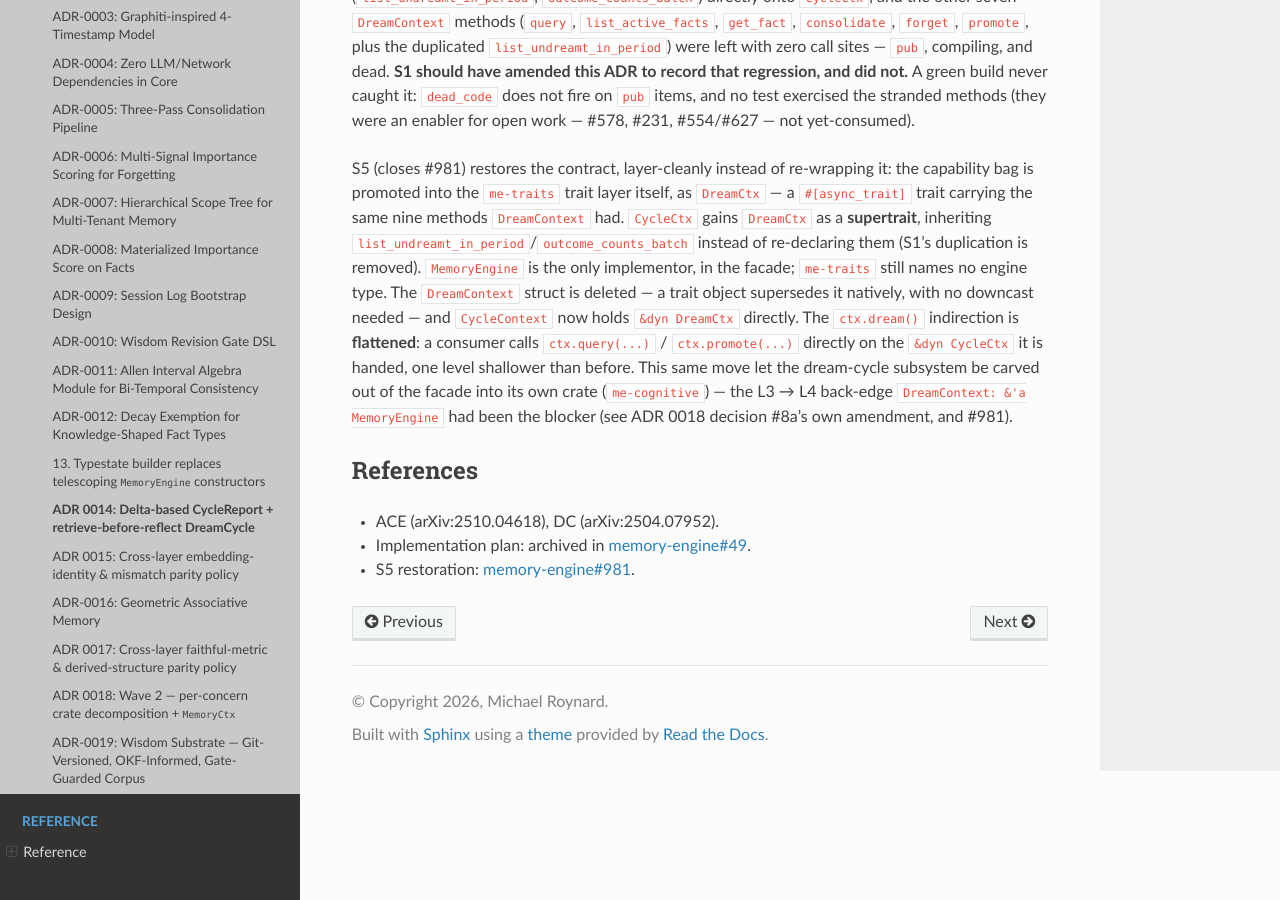
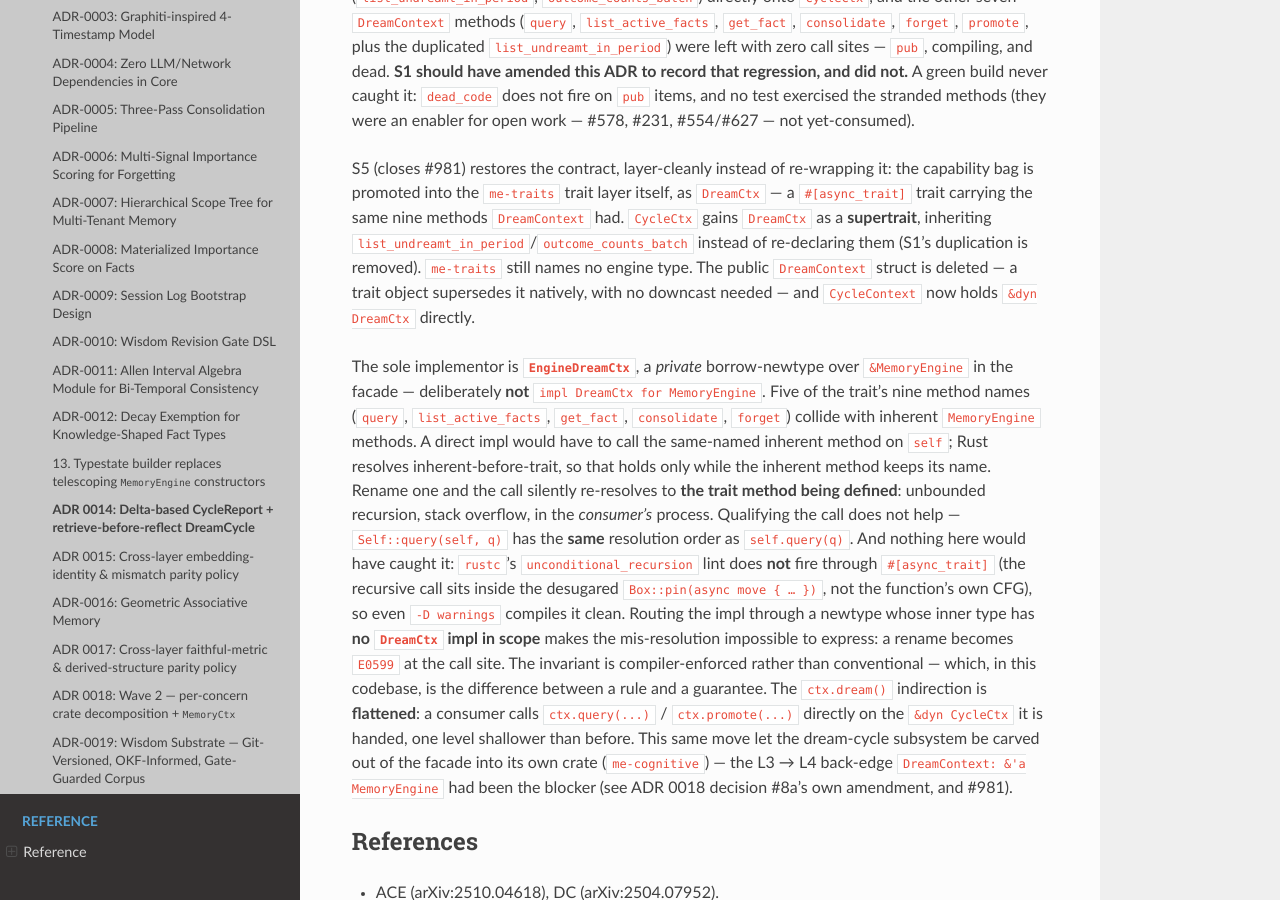
Before and after one commit to dutiona/memory-engine, a Sphinx documentation site: the page built from docs/design/adr/0014-delta-based-cycle-report.md, in a window 1280 px wide and 900 px high, scrolled down 2060 px. Built offline with Sphinx 7.4.7 and the Read the Docs theme 3.1.0, drawn with Linux system fonts in a browser that asks for light colours; pages that are not in the unit, such as notebooks, are missing from menus.

Commit message:
docs(cognitive): record the EngineDreamCtx newtype in ADR-0014's amendment
The amendment said "MemoryEngine is the only implementor" — true when written,
made false by the recursion fix in the previous commit. Records the actual
design and, more importantly, WHY: the five-way name collision between DreamCtx
and MemoryEngine's inherent methods, that Self::-qualification does not guard it
(same resolution order), and that rustc's unconditional_recursion lint does not
fire through #[async_trait] — so no gate in this repo would have caught it.

An ADR that describes an implementor that no longer exists is the exact rot this
slice keeps finding. Amend in the commit that diverges.

```diff
--- a/docs/design/adr/0014-delta-based-cycle-report.md
+++ b/docs/design/adr/0014-delta-based-cycle-report.md
@@ -100,10 +100,27 @@ capability bag is promoted into the `me-traits` trait layer itself, as
 `DreamCtx` — a `#[async_trait]` trait carrying the same nine methods `DreamContext`
 had. `CycleCtx` gains `DreamCtx` as a **supertrait**, inheriting
 `list_undreamt_in_period`/`outcome_counts_batch` instead of re-declaring them (S1's
-duplication is removed). `MemoryEngine` is the only implementor, in the facade;
-`me-traits` still names no engine type. The `DreamContext` struct is deleted — a trait
-object supersedes it natively, with no downcast needed — and `CycleContext` now holds
-`&dyn DreamCtx` directly. The `ctx.dream()` indirection is **flattened**: a consumer
+duplication is removed). `me-traits` still names no engine type. The public
+`DreamContext` struct is deleted — a trait object supersedes it natively, with no
+downcast needed — and `CycleContext` now holds `&dyn DreamCtx` directly.
+
+The sole implementor is **`EngineDreamCtx`**, a *private* borrow-newtype over
+`&MemoryEngine` in the facade — deliberately **not** `impl DreamCtx for MemoryEngine`.
+Five of the trait's nine method names (`query`, `list_active_facts`, `get_fact`,
+`consolidate`, `forget`) collide with inherent `MemoryEngine` methods. A direct impl
+would have to call the same-named inherent method on `self`; Rust resolves
+inherent-before-trait, so that holds only while the inherent method keeps its name.
+Rename one and the call silently re-resolves to **the trait method being defined**:
+unbounded recursion, stack overflow, in the _consumer's_ process. Qualifying the call
+does not help — `Self::query(self, q)` has the **same** resolution order as
+`self.query(q)`. And nothing here would have caught it: `rustc`'s
+`unconditional_recursion` lint does **not** fire through `#[async_trait]` (the recursive
+call sits inside the desugared `Box::pin(async move { … })`, not the function's own
+CFG), so even `-D warnings` compiles it clean. Routing the impl through a newtype whose
+inner type has **no `DreamCtx` impl in scope** makes the mis-resolution impossible to
+express: a rename becomes `E0599` at the call site. The invariant is compiler-enforced
+rather than conventional — which, in this codebase, is the difference between a rule and
+a guarantee. The `ctx.dream()` indirection is **flattened**: a consumer
 calls `ctx.query(...)` / `ctx.promote(...)` directly on the `&dyn CycleCtx` it is
 handed, one level shallower than before. This same move let the dream-cycle subsystem
 be carved out of the facade into its own crate (`me-cognitive`) — the L3 → L4
```
